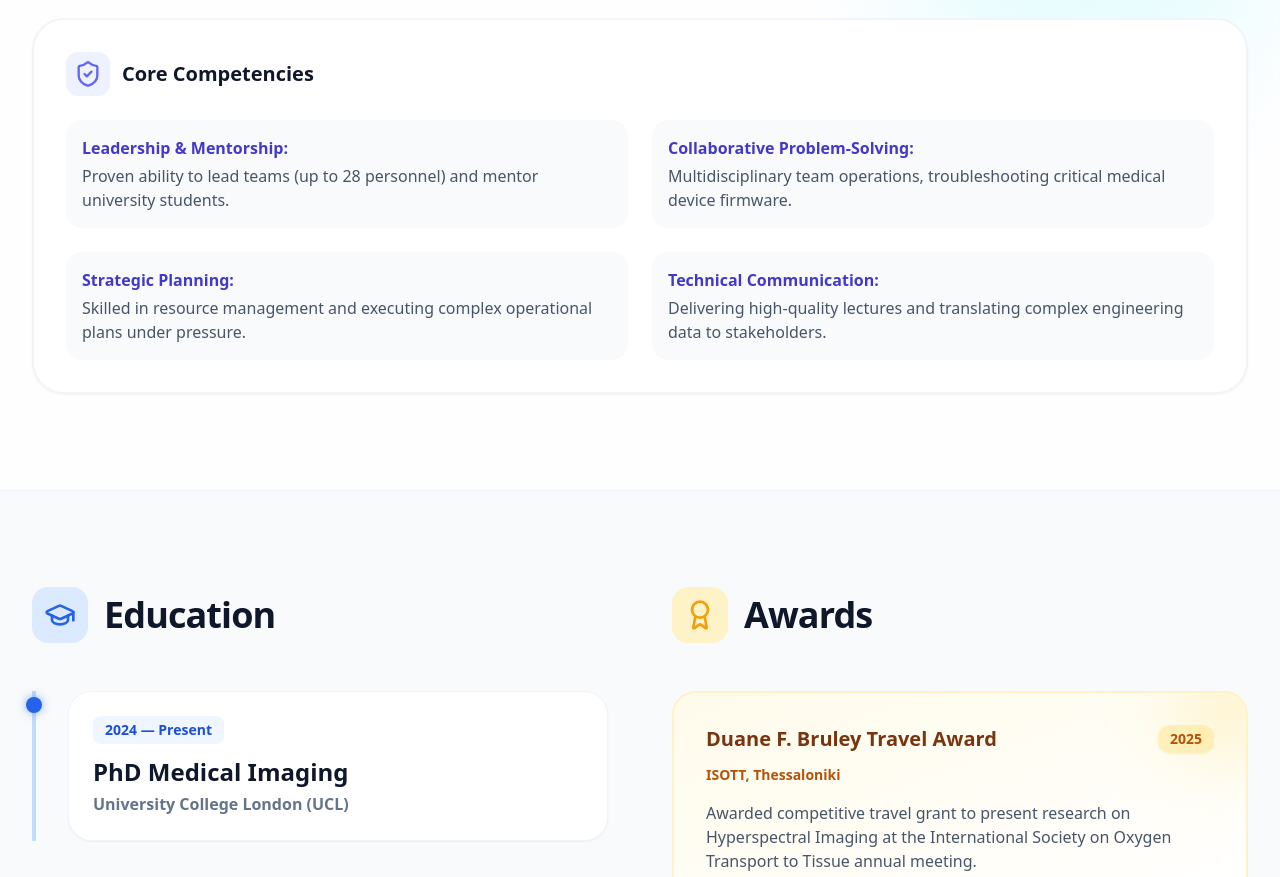
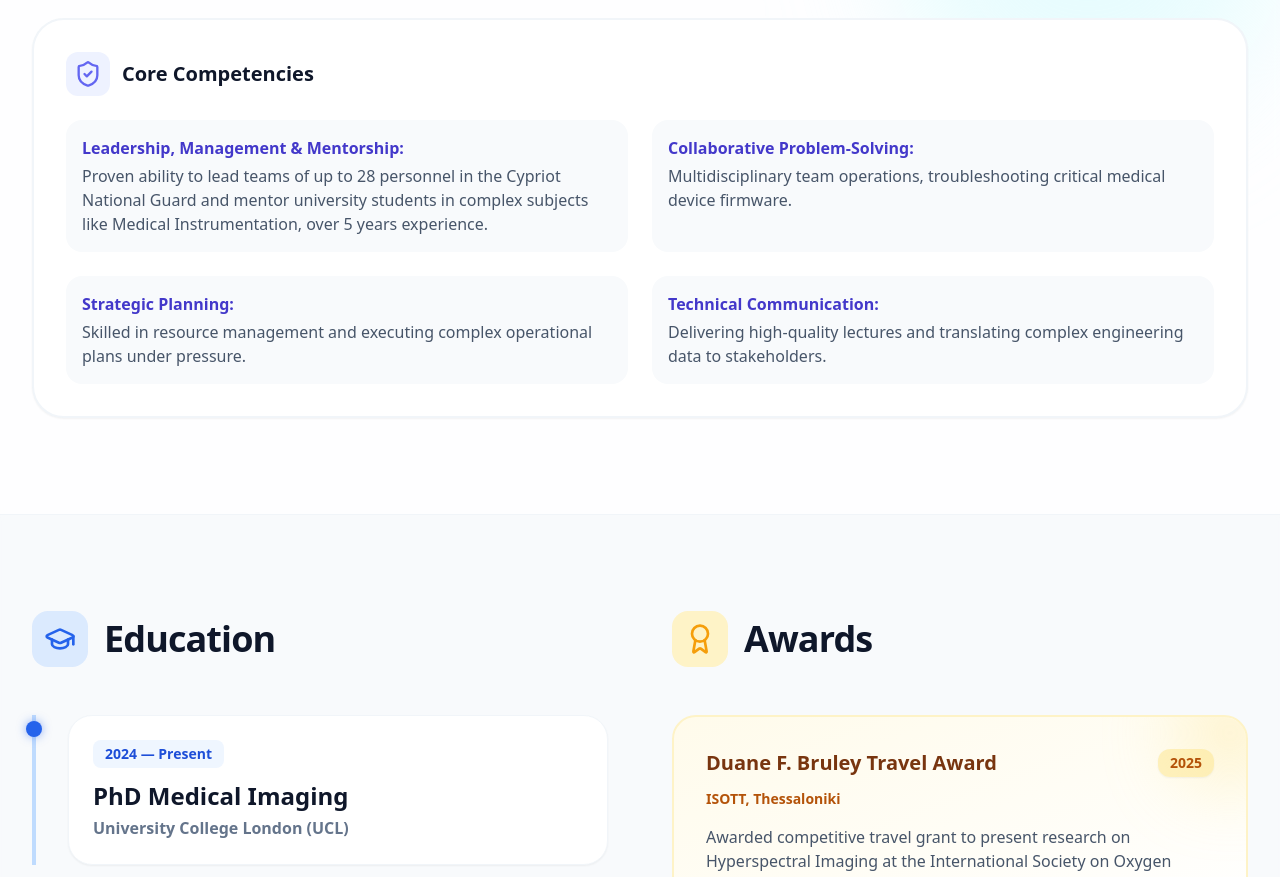
Before and after one commit to Angelos-A/angelos-portfolio, a React (Vite) app: page / in a window 1280 px wide. Shown: the part 5960-6837 px from the top of the page. Built offline with nearby package versions, Linux system fonts and the light colour scheme.

Commit message:
Refined CV, Competencies

```diff
--- a/src/App.jsx
+++ b/src/App.jsx
@@ -793,7 +793,9 @@ export default function App() {
                 <h3 className="text-xl font-extrabold">Core Competencies</h3>
               </div>
               <div className="grid grid-cols-1 md:grid-cols-2 gap-6 text-slate-600 dark:text-slate-300 font-medium">
-                <div className="p-4 bg-slate-50 dark:bg-slate-800/50 rounded-2xl hover:bg-indigo-50 dark:hover:bg-indigo-900/30 hover:text-indigo-900 dark:hover:text-indigo-300 transition-colors"><strong className="text-indigo-700 dark:text-indigo-400 block mb-1">Leadership & Mentorship:</strong> Proven ability to lead teams (up to 28 personnel) and mentor university students.</div>
+                <div className="p-4 bg-slate-50 dark:bg-slate-800/50 rounded-2xl hover:bg-indigo-50 dark:hover:bg-indigo-900/30 hover:text-indigo-900 dark:hover:text-indigo-300 transition-colors"><strong className="text-indigo-700 dark:text-indigo-400 block mb-1">Leadership, Management & Mentorship:</strong> Proven ability to lead teams of up
+to 28 personnel in the Cypriot National Guard and mentor university students in
+complex subjects like Medical Instrumentation, over 5 years experience.</div>
                 <div className="p-4 bg-slate-50 dark:bg-slate-800/50 rounded-2xl hover:bg-indigo-50 dark:hover:bg-indigo-900/30 hover:text-indigo-900 dark:hover:text-indigo-300 transition-colors"><strong className="text-indigo-700 dark:text-indigo-400 block mb-1">Collaborative Problem-Solving:</strong> Multidisciplinary team operations, troubleshooting critical medical device firmware.</div>
                 <div className="p-4 bg-slate-50 dark:bg-slate-800/50 rounded-2xl hover:bg-indigo-50 dark:hover:bg-indigo-900/30 hover:text-indigo-900 dark:hover:text-indigo-300 transition-colors"><strong className="text-indigo-700 dark:text-indigo-400 block mb-1">Strategic Planning:</strong> Skilled in resource management and executing complex operational plans under pressure.</div>
                 <div className="p-4 bg-slate-50 dark:bg-slate-800/50 rounded-2xl hover:bg-indigo-50 dark:hover:bg-indigo-900/30 hover:text-indigo-900 dark:hover:text-indigo-300 transition-colors"><strong className="text-indigo-700 dark:text-indigo-400 block mb-1">Technical Communication:</strong> Delivering high-quality lectures and translating complex engineering data to stakeholders.</div>
```
Also changed, not shown: 2 other files (tests, documents, lock files or other folders).
